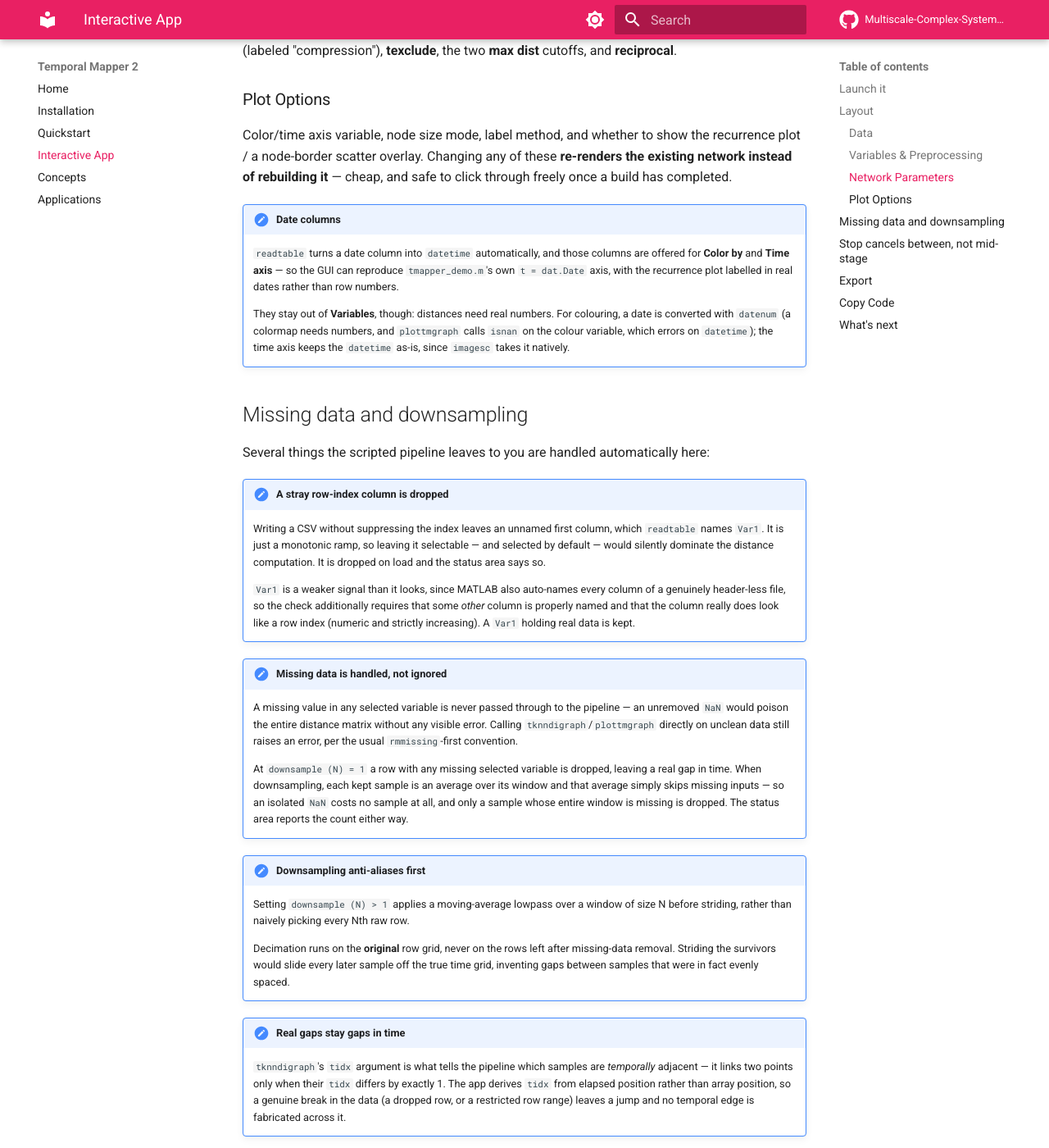
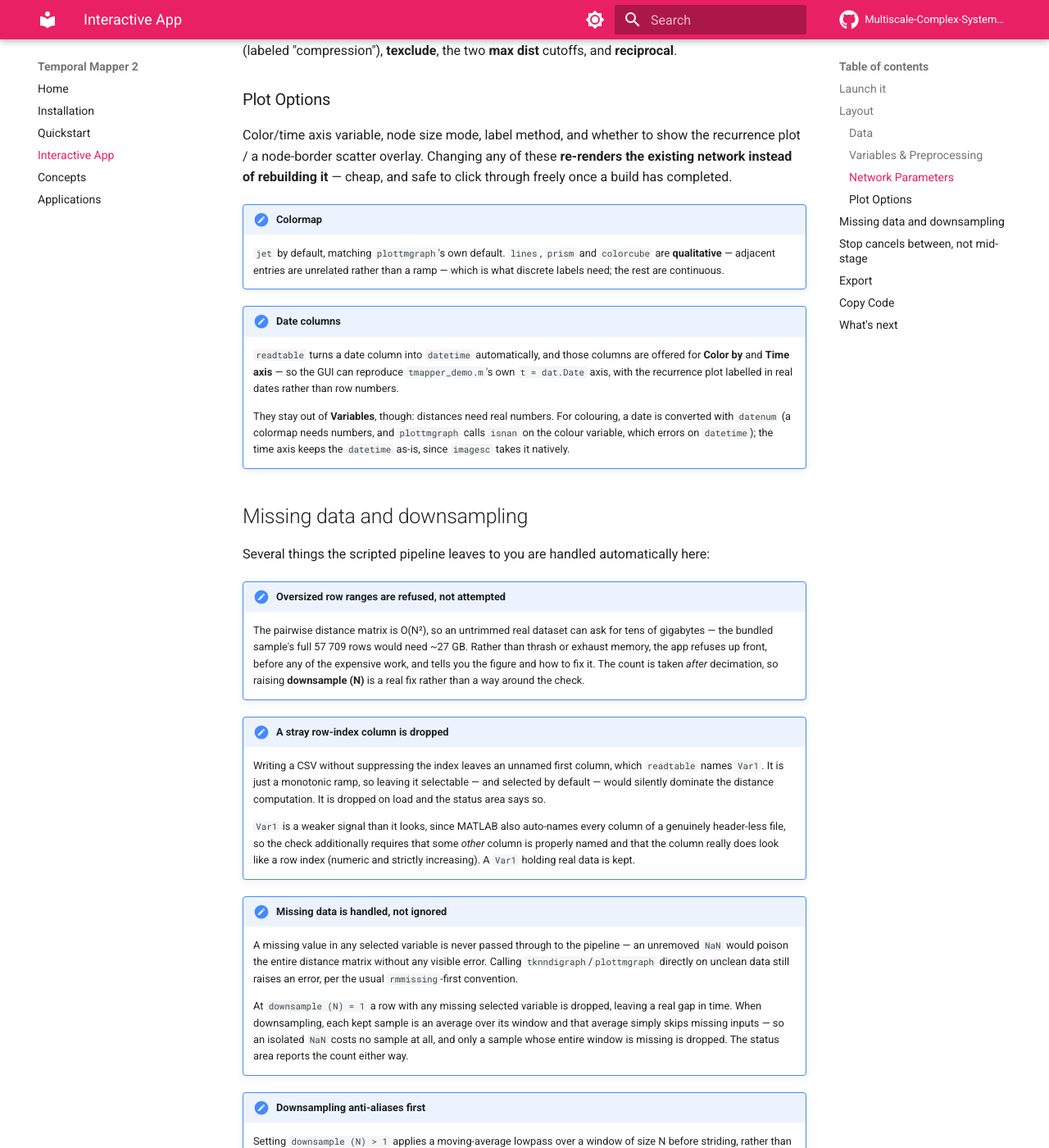
Before and after one commit to Multiscale-Complex-Systems-Lab/tmapper2, an MkDocs documentation site: the page built from docs/gui-app.md, in a window 1280 px wide and 1400 px high, scrolled down 1814 px. Shown: the whole window at 82% size. Built offline with MkDocs 1.6.1 and Material for MkDocs 9.7.7, drawn with Linux system fonts in a browser that asks for light colours; comment, search, counter and statistics services are not loaded.

Commit message:
GUI: refuse oversized row ranges up front, and add a colormap selector
Two independent Plot Options/robustness gaps against the Python app.

Memory guard: the pairwise distance matrix is O(N^2), so an untrimmed
real dataset asks for tens of GB -- the bundled sample's full 57709 rows
would need ~27 GB -- and the app simply attempted it, leaving MATLAB to
thrash. It now refuses before any expensive work, reporting the actual
size and the two ways to fix it.

Deliberately stricter than the Python equivalent, which only checks when
downsample == 1 and so lets 100k rows at stride 2 through. This counts
points AFTER decimation, so the check can't be sidestepped and raising
downsample is a genuine fix. Extracted as a static method so the
threshold and message are testable without standing up an app.

Colormap: plottmgraph already took a 'cmap' argument and the app never
exposed it. Twelve maps offered, jet first to preserve the existing
default; lines/prism/colorcube are qualitative, which is what the
categorical-label work will want. Threaded through renderPlot,
generateCode and the export provenance, and restored by Reset.

The colormap test asserts the map reaches the AXES rather than just the
dropdown -- mutation-tested by dropping the 'cmap' argument, which fails.
Caught one real slip on the way: the assignment reading the dropdown
landed in renderPlot twice and in generateCode not at all, because the
line it anchored on exists in both methods.

```diff
--- a/docs/gui-app.md
+++ b/docs/gui-app.md
@@ -61,6 +61,12 @@ the recurrence plot / a node-border scatter overlay. Changing any of these
 **re-renders the existing network instead of rebuilding it** — cheap, and
 safe to click through freely once a build has completed.
 
+!!! note "Colormap"
+    `jet` by default, matching `plottmgraph`'s own default. `lines`,
+    `prism` and `colorcube` are **qualitative** — adjacent entries are
+    unrelated rather than a ramp — which is what discrete labels need; the
+    rest are continuous.
+
 !!! note "Date columns"
     `readtable` turns a date column into `datetime` automatically, and those
     columns are offered for **Color by** and **Time axis** — so the GUI can
@@ -77,6 +83,14 @@ safe to click through freely once a build has completed.
 
 Several things the scripted pipeline leaves to you are handled automatically
 here:
+
+!!! note "Oversized row ranges are refused, not attempted"
+    The pairwise distance matrix is O(N²), so an untrimmed real dataset can
+    ask for tens of gigabytes — the bundled sample's full 57 709 rows would
+    need ~27 GB. Rather than thrash or exhaust memory, the app refuses up
+    front, before any of the expensive work, and tells you the figure and
+    how to fix it. The count is taken *after* decimation, so raising
+    **downsample (N)** is a real fix rather than a way around the check.
 
 !!! note "A stray row-index column is dropped"
     Writing a CSV without suppressing the index leaves an unnamed first
```
Also changed, not shown: 2 other files.
